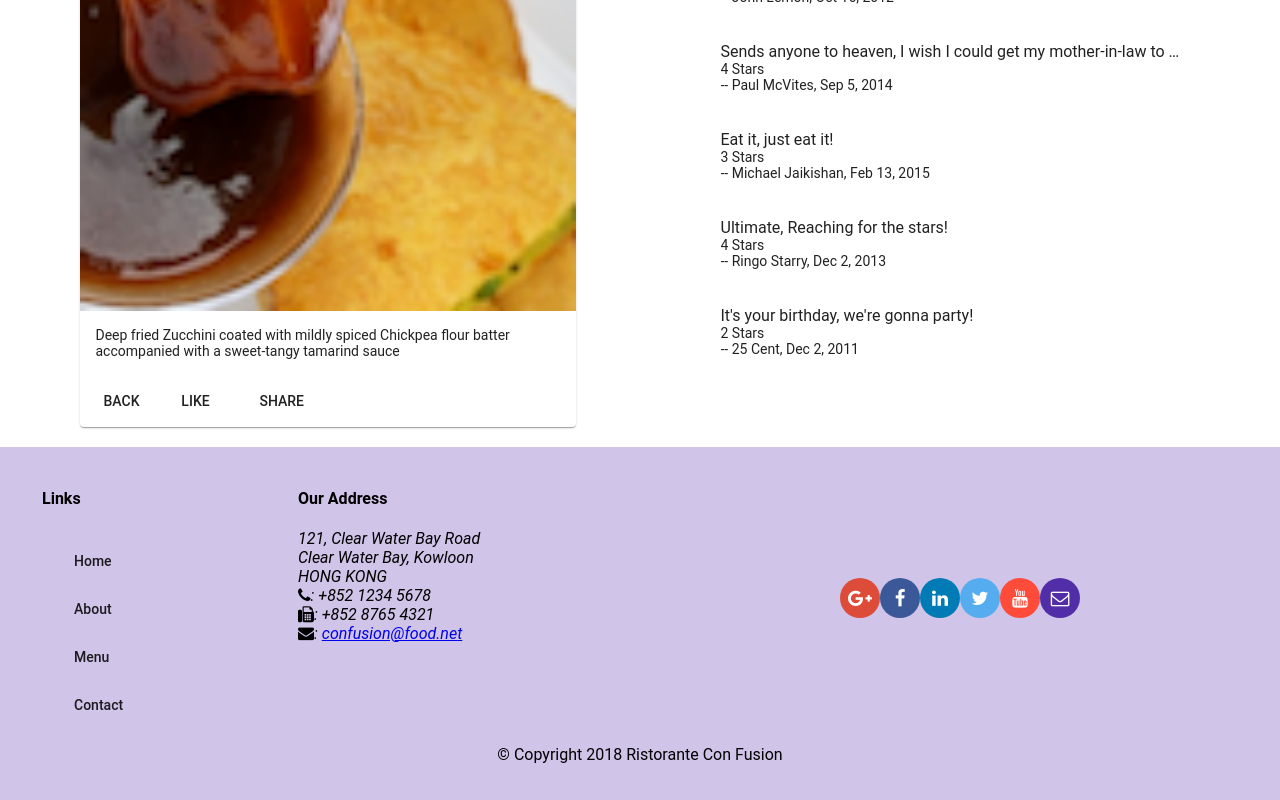
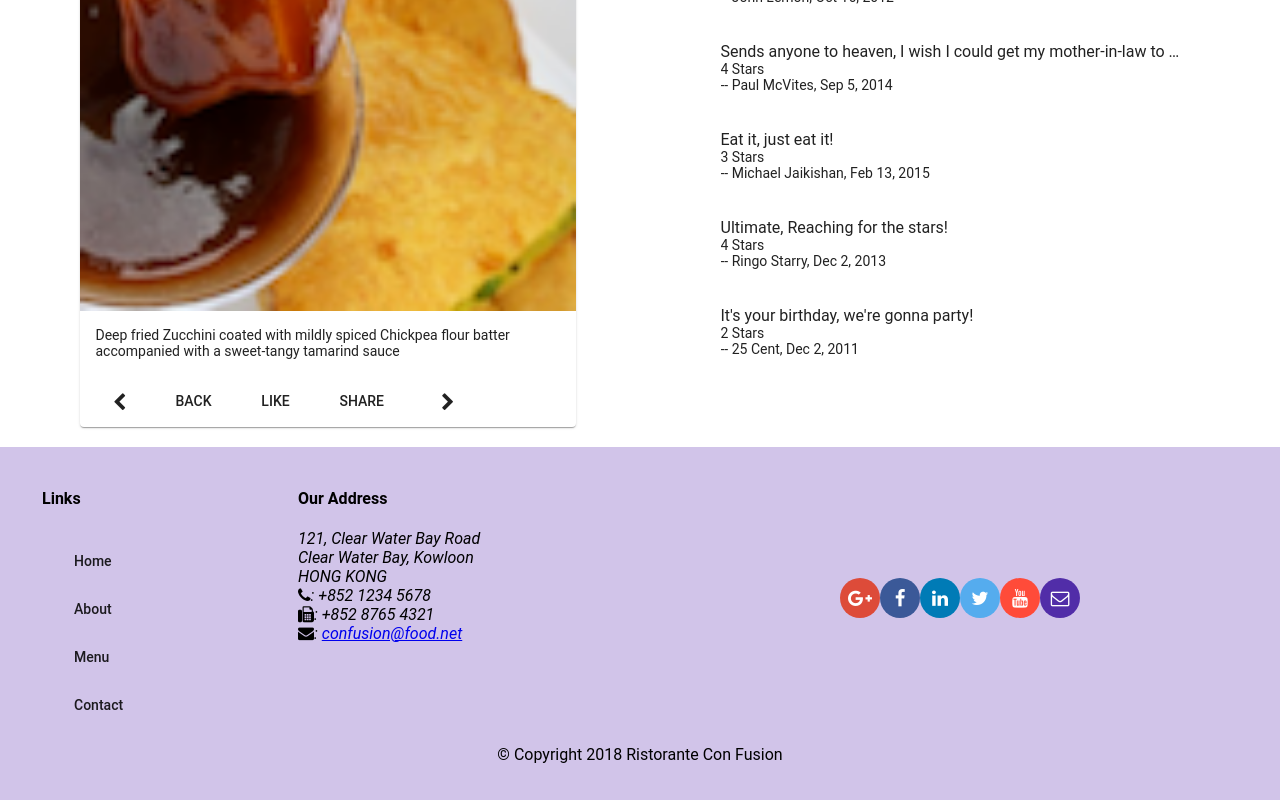
Before and after one commit to haleont/conFusion, an Angular app: page /dishdetail/1 in a window 1280 px wide. Shown: the part 613-1413 px from the top of the page. Built offline with nearby package versions, Linux system fonts and the light colour scheme.

Commit message:
rxjss part 2

```diff
--- a/src/app/dishdetail/dishdetail.component.html
+++ b/src/app/dishdetail/dishdetail.component.html
@@ -18,10 +18,13 @@
         <p>{{dish.description}}</p>
       </mat-card-content>
       <mat-card-actions>
+        <button mat-button [routerLink]="['/dishdetail', prev]"><span class="fa fa-chevron-left fa-lg"></span></button>
         <button mat-button (click)="goBack()">BACK</button>
         <button mat-button>LIKE</button>
         <button mat-button>SHARE</button>
-      </mat-card-actions>
+        <span class="flex-spacer"></span>
+        <button mat-button [routerLink]="['/dishdetail', next]"><span class="fa fa-chevron-right fa-lg"></span></button>
+        </mat-card-actions>
     </mat-card>
     <div [hidden]="dish">
       <mat-spinner></mat-spinner><h4>Loading . . . Please Wait</h4>
--- a/src/app/dishdetail/dishdetail.component.ts
+++ b/src/app/dishdetail/dishdetail.component.ts
@@ -4,6 +4,7 @@
 import { DishService } from '../services/dish.service'
 import { Params, ActivatedRoute } from '@angular/router'
 import { Location } from '@angular/common'
+import { switchMap } from 'rxjs/operators';
 
 @Component({
   selector: 'app-dishdetail',
@@ -12,16 +13,25 @@
 })
 export class DishdetailComponent implements OnInit {
   dish: Dish;
-  constructor(private dishservice: DishService,
+  dishIds: string[];
+  prev: string;
+  next: string;
+    constructor(private dishservice: DishService,
     private route:ActivatedRoute,
     private location: Location) { }
 
 
 
   ngOnInit(): void {
-    const id = this.route.snapshot.params['id'];
-    this.dishservice.getDish(id)
-    .subscribe (dish => this.dish = dish)
+    this.dishservice.getDishIds().subscribe(dishIds => this.dishIds = dishIds);
+    this.route.params.pipe(switchMap((params: Params) => this.dishservice.getDish(params['id'])))
+    .subscribe(dish => { this.dish = dish; this.setPrevNext(dish.id); });
+  }
+
+  setPrevNext(dishId: string) {
+    const index = this.dishIds.indexOf(dishId);
+    this.prev = this.dishIds[(this.dishIds.length + index - 1) % this.dishIds.length];
+    this.next = this.dishIds[(this.dishIds.length + index + 1) % this.dishIds.length];
   }
   goBack(): void {
     this.location.back();
--- a/src/app/services/dish.service.ts
+++ b/src/app/services/dish.service.ts
@@ -3,6 +3,7 @@
 import { DISHES } from '../shared/dishes';
 import { Observable, of } from 'rxjs';
 import { delay } from 'rxjs/operators';
+import { switchMap } from 'rxjs/operators';
 
 @Injectable({
   providedIn: 'root'
@@ -20,4 +21,7 @@
   getFeaturedDish(): Observable<Dish> {
     return of(DISHES.filter((dish) => dish.featured)[0]).pipe(delay(2000));
   }
+  getDishIds(): Observable<string[] | any> {
+    return of(DISHES.map(dish => dish.id ));
+  }
 }
```
